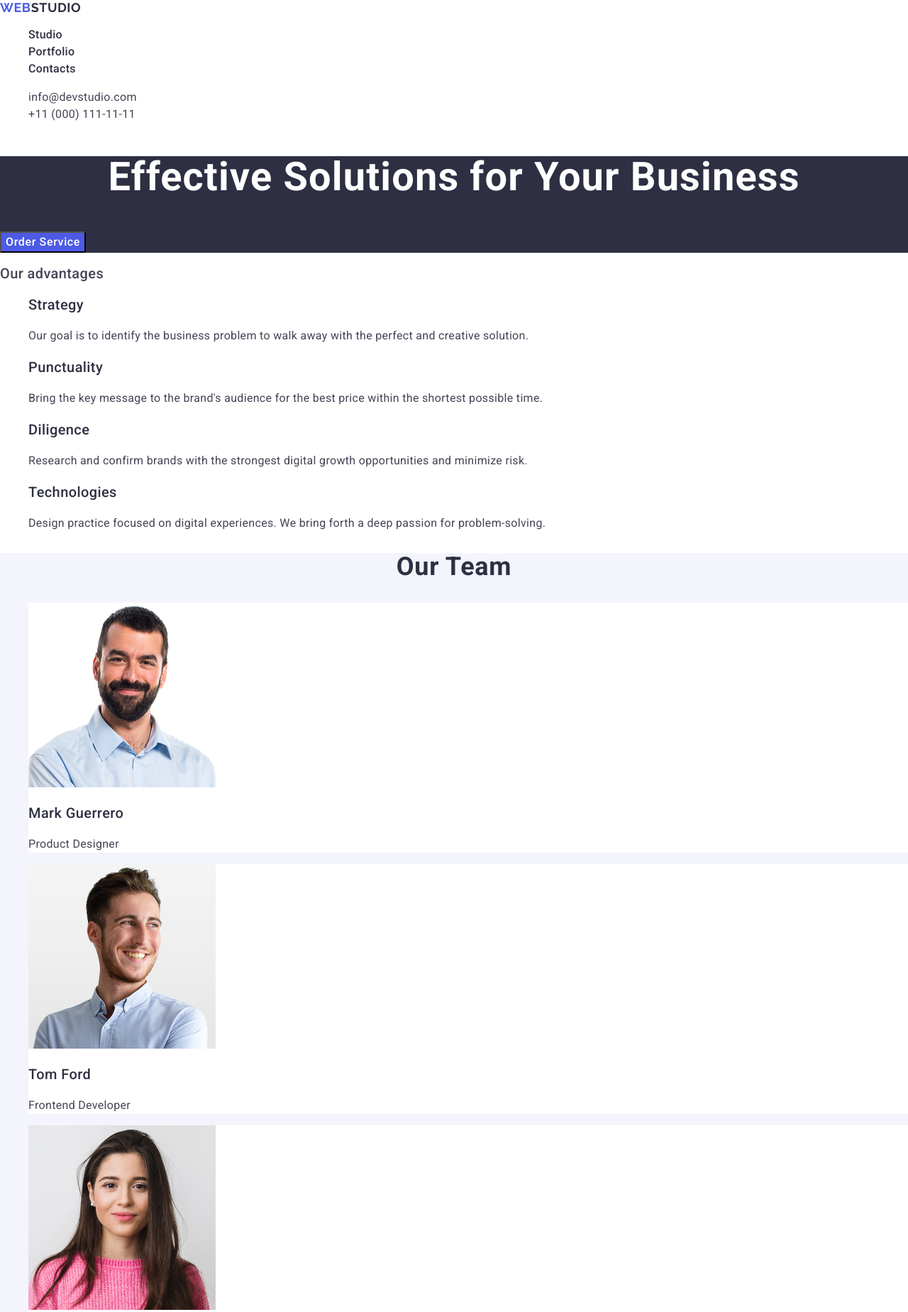
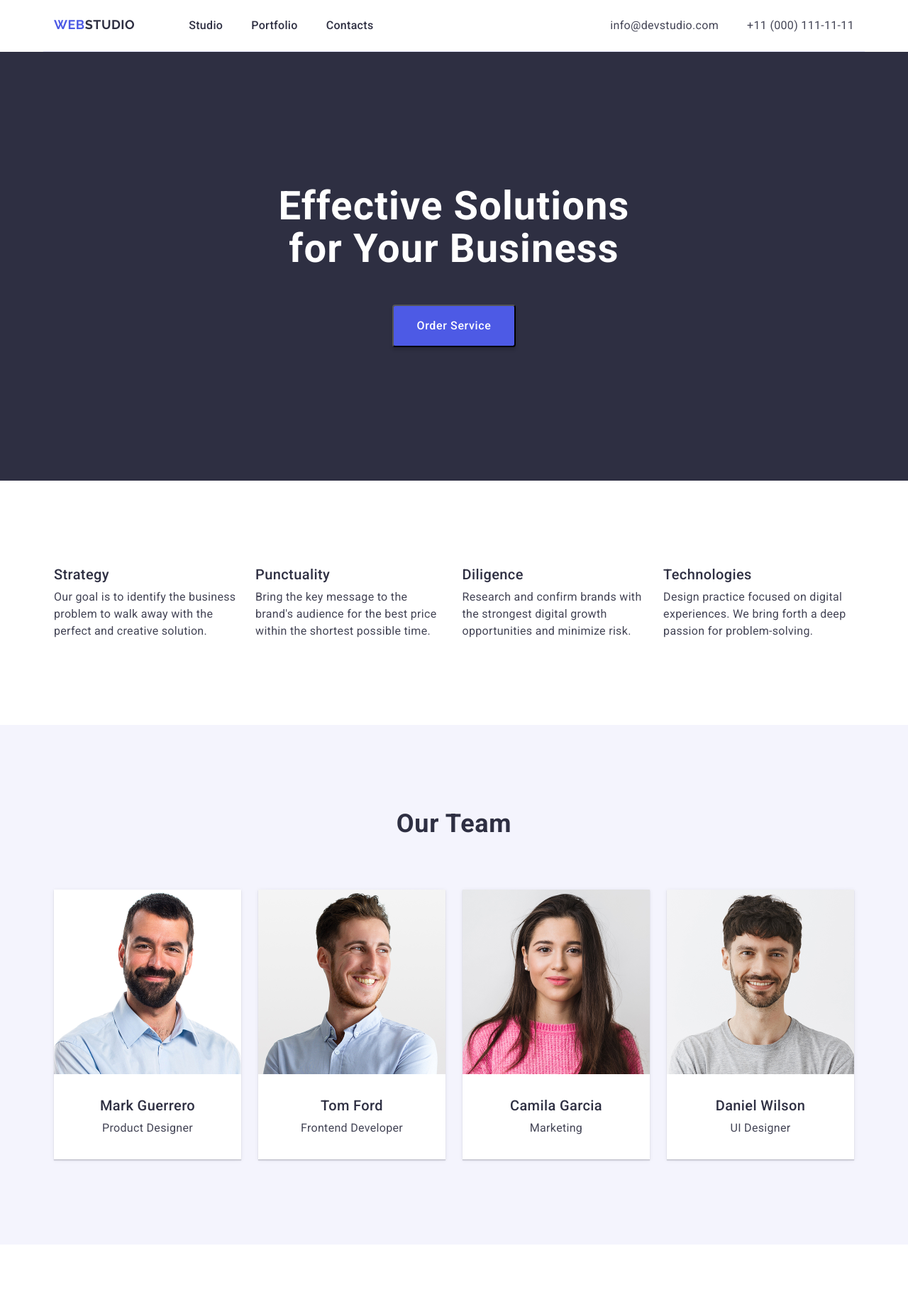
Before and after one commit to MikhailRozhenko/goit-markup-hw-03-, a plain HTML site: page index.html in a window 1280 px wide. Shown: the top 1848 px of the page at 71% size. Drawn offline with nearby package versions, Linux system fonts and the light colour scheme.

Commit message:
index html and css

```diff
--- a/css/style.css
+++ b/css/style.css
@@ -6,6 +6,8 @@ body {
 
 ul {
   list-style-type: none;
+  margin: 0;
+  padding-left: 0;
 }
 
 a {
@@ -14,6 +16,33 @@ a {
 
 address {
   font-style: normal;
+}
+
+h1,
+h2,
+h3,
+h4,
+h5,
+h6,
+p {
+  margin: 0;
+}
+
+img {
+  display: block;
+}
+
+.container {
+  max-width: 1158px;
+  padding-left: 15px;
+  padding-right: 15px;
+  margin-left: auto;
+  margin-right: auto;
+}
+
+.section {
+  padding-top: 120px;
+  padding-bottom: 120px;
 }
 
 /* header */
@@ -37,6 +66,7 @@ address {
   text-transform: uppercase;
   color: #4d5ae5;
   font-family: 'Raleway', sans-serif;
+  margin-right: 76px;
 }
 
 .nav-link {
@@ -68,12 +98,41 @@ address {
   color: #404bbf;
 }
 
+.link-header {
+  display: flex;
+}
+
+.list-nav-link:not(:last-child) {
+  margin-right: 40px;
+}
+
+.nav-header {
+  display: flex;
+}
+
+.list-adress {
+  display: flex;
+}
+
+.list-adress-link:not(:last-child) {
+  margin-right: 40px;
+}
+
+.header-cont {
+  display: flex;
+  justify-content: space-between;
+  padding-top: 24px;
+  padding-bottom: 24px;
+  border-bottom: 1px solid #e7e9fc;
+}
 /* main content */
 
 /* section button */
 
 .section-button {
   background-color: #2e2f42;
+  padding-top: 188px;
+  padding-bottom: 188px;
 }
 
 .headline-main {
@@ -84,6 +143,10 @@ address {
   letter-spacing: 0.02em;
   text-align: center;
   color: #fff;
+  max-width: 496px;
+  margin-left: auto;
+  margin-right: auto;
+  margin-bottom: 48px;
 }
 
 .main-button {
@@ -95,12 +158,20 @@ address {
   letter-spacing: 0.04em;
   color: #fff;
   font-family: 'Roboto', sans-serif;
+  display: block;
+  text-align: center;
+  margin-left: auto;
+  margin-right: auto;
+  padding: 16px 32px;
+  border-radius: 4px;
+  box-shadow: 0 4px 4px 0 rgba(0, 0, 0, 0.15);
 }
 
 .main-button:hover,
 .main-button:focus {
   background-color: #404bbf;
 }
+
 /* section advantages */
 
 .headline-out {
@@ -110,6 +181,18 @@ address {
   letter-spacing: 0.02em;
 }
 
+.visually-hidden {
+  position: absolute;
+  width: 1px;
+  height: 1px;
+  padding: 0;
+  margin: -1px;
+  overflow: hidden;
+  clip: rect(0, 0, 0, 0);
+  white-space: nowrap;
+  border: 0;
+}
+
 .page {
   font-weight: 500;
   font-size: 20px;
@@ -117,6 +200,7 @@ address {
   line-height: 1.2;
   letter-spacing: 0.02em;
   color: #2e2f42;
+  margin-bottom: 8px;
 }
 
 .text {
@@ -127,11 +211,12 @@ address {
   color: #434455;
 }
 
-/* section dream team */
+.ul-advantages {
+  display: flex;
+  gap: 24px;
+}
 
-.list-item-team {
-  background-color: #fff;
-}
+/* section dream-team */
 
 .team-section {
   background-color: #f4f4fd;
@@ -146,11 +231,60 @@ address {
   text-align: center;
   color: #2e2f42;
   text-transform: capitalize;
+  margin-bottom: 72px;
+}
+
+.ul-dream-team {
+  display: flex;
+  gap: 24px;
+}
+
+.list-item-team {
+  box-shadow: 0 2px 1px 0 rgba(46, 47, 66, 0.08),
+    0 1px 1px 0 rgba(46, 47, 66, 0.16), 0 1px 6px 0 rgba(46, 47, 66, 0.08);
+  background: #fff;
+  display: flex;
+  flex-direction: column;
+  align-items: center;
+  justify-content: center;
+}
+
+.ul-dream-team img {
+  margin-bottom: 32px;
+}
+
+.ul-dream-team .page {
+  margin-bottom: 8px;
+}
+
+.ul-dream-team .text {
+  padding-bottom: 32px;
+}
+
+/* section portfolio */
+
+.ul-portfolio {
+  display: flex;
+  flex-wrap: wrap;
+  gap: 48px 24px;
+}
+
+.item-portfolio {
+  width: calc((100% - 3 * 24px) / 3);
+}
+
+.container-portfolio-text {
+  border-bottom: 1px solid #e7e9fc;
+  border-left: 1px solid #e7e9fc;
+  border-right: 1px solid #e7e9fc;
+  padding: 32px 16px;
 }
 
 /* footer */
 .section-footer {
   background-color: #2e2f42;
+  padding-top: 100px;
+  padding-bottom: 100px;
 }
 
 .footer-span {
@@ -172,6 +306,8 @@ address {
   text-transform: uppercase;
   color: #4d5ae5;
   font-family: 'Raleway', sans-serif;
+  display: inline-block;
+  margin-bottom: 16px;
 }
 
 .text-footer {
@@ -180,4 +316,5 @@ address {
   line-height: 1.5;
   letter-spacing: 0.02em;
   color: #f4f4fd;
+  max-width: 264px;
 }
--- a/index.html
+++ b/index.html
@@ -19,68 +19,80 @@
   </head>
   <body>
     <!-- header -->
+
     <header>
-      <nav>
+      <div class="container header-cont">
+        <nav class="nav-header">
           <a href="./index.html" class="logo"
             >Web<span class="span-logo">Studio</span></a
           >
-        <ul>
-          <li><a href="./index.html" class="nav-link">Studio</a></li>
-          <li><a href="" class="nav-link">Portfolio</a></li>
-          <li><a href="" class="nav-link">Contacts</a></li>
+          <ul class="link-header">
+            <li class="list-nav-link">
+              <a href="./index.html" class="nav-link">Studio</a>
+            </li>
+            <li class="list-nav-link">
+              <a href="" class="nav-link">Portfolio</a>
+            </li>
+            <li class="list-nav-link">
+              <a href="" class="nav-link">Contacts</a>
+            </li>
           </ul>
         </nav>
 
         <address class="contacts-page">
-        <ul>
-          <li>
+          <ul class="list-adress">
+            <li class="list-adress-link">
               <a href="mailto:info@devstudio.com" class="adress-link"
                 >info@devstudio.com</a
               >
             </li>
-          <li>
+            <li class="list-adress-link">
               <a href="tel:+110001111111" class="adress-link"
                 >+11 (000) 111-11-11</a
               >
             </li>
           </ul>
         </address>
+      </div>
     </header>
 
     <!-- main content -->
     <main>
       <!-- section button -->
       <section class="section-button">
+        <div class="container">
           <h1 class="headline-main">Effective Solutions for Your Business</h1>
           <button type="button" class="main-button">Order Service</button>
+        </div>
       </section>
 
       <!-- section advantages -->
-      <section>
-        <h2 class="headline-out">Our advantages</h2>
-        <ul>
-          <li>
+      <section class="section">
+        <div class="container">
+          <h2 class="headline-out visually-hidden">Our advantages</h2>
+          <ul class="ul-advantages">
+            <li class="item-advantages">
               <h3 class="page">Strategy</h3>
               <p class="text">
-              Our goal is to identify the business problem to walk away with the
-              perfect and creative solution.
+                Our goal is to identify the business problem to walk away with
+                the perfect and creative solution.
               </p>
             </li>
-          <li>
+            <li class="item-advantages">
               <h3 class="page">Punctuality</h3>
               <p class="text">
                 Bring the key message to the brand's audience for the best price
                 within the shortest possible time.
               </p>
             </li>
-          <li>
+            <li class="item-advantages">
               <h3 class="page">Diligence</h3>
               <p class="text">
                 Research and confirm brands with the strongest digital growth
                 opportunities and minimize risk.
               </p>
             </li>
-          <li>
+            <li class="item-advantages">
               <h3 class="page">Technologies</h3>
               <p class="text">
                 Design practice focused on digital experiences. We bring forth a
@@ -88,12 +100,14 @@
               </p>
             </li>
           </ul>
+        </div>
       </section>
 
       <!-- section dream team -->
-      <section class="team-section">
+      <section class="team-section section">
+        <div class="container">
           <h2 class="out-headline">Our Team</h2>
-        <ul>
+          <ul class="ul-dream-team">
             <li class="list-item-team">
               <img
                 src="./images/img_1.jpg"
@@ -135,86 +149,103 @@
               <p class="text">UI Designer</p>
             </li>
           </ul>
+        </div>
       </section>
 
       <!-- section portfolio-->
 
-      <section>
+      <section class="section">
+        <div class="container">
           <h2 class="out-headline">Our Portfolio</h2>
-        <ul>
-          <li>
+          <ul class="ul-portfolio">
+            <li class="item-portfolio">
               <img
                 src="./images/img_5.jpg"
                 alt="banking app"
                 width="360"
                 height="300"
               />
+              <div class="container-portfolio-text">
                 <h3 class="page">Banking App</h3>
                 <p class="text">App</p>
+              </div>
             </li>
-          <li>
+            <li class="item-portfolio">
               <img
                 src="./images/img_6.jpg"
                 alt="Cashless Payment"
                 width="360"
                 height="300"
               />
+              <div class="container-portfolio-text">
                 <h3 class="page">Cashless Payment</h3>
                 <p class="text">Marketing</p>
+              </div>
             </li>
-          <li>
+            <li class="item-portfolio">
               <img
                 src="./images/img_7.jpg"
                 alt="Meditation App"
                 width="360"
                 height="300"
               />
+              <div class="container-portfolio-text">
                 <h3 class="page">Meditation App</h3>
                 <p class="text">App</p>
+              </div>
             </li>
-          <li>
+            <li class="item-portfolio">
               <img
                 src="./images/img_8.jpg"
                 alt="Taxi Service"
                 width="360"
                 height="300"
               />
+              <div class="container-portfolio-text">
                 <h3 class="page">Taxi Service</h3>
                 <p class="text">Marketing</p>
+              </div>
             </li>
-          <li>
+            <li class="item-portfolio">
               <img
                 src="./images/img_9.jpg"
                 alt="Screen illustrations"
                 width="360"
                 height="300"
               />
+              <div class="container-portfolio-text">
                 <h3 class="page">Screen Illustrations</h3>
                 <p class="text">Design</p>
+              </div>
             </li>
-          <li>
+            <li class="item-portfolio">
               <img
                 src="./images/img_10.jpg"
                 alt="Online Courses"
                 width="360"
                 height="300"
               />
+              <div class="container-portfolio-text">
                 <h3 class="page">Online Courses</h3>
                 <p class="text">Marketing</p>
+              </div>
             </li>
           </ul>
+        </div>
       </section>
     </main>
 
     <!-- footer -->
     <footer class="section-footer">
+      <div class="container">
         <a href="./index.html" class="footer-logo"
           >Web<span class="footer-span">Studio</span></a
         >
         <p class="text-footer">
-        Increase the flow of customers and sales for your business with digital
-        marketing & growth solutions.
+          Increase the flow of customers and sales for your business with
+          digital marketing & growth solutions.
         </p>
+      </div>
     </footer>
   </body>
 </html>
```
Lines whose indentation alone changed are shown as unchanged.
